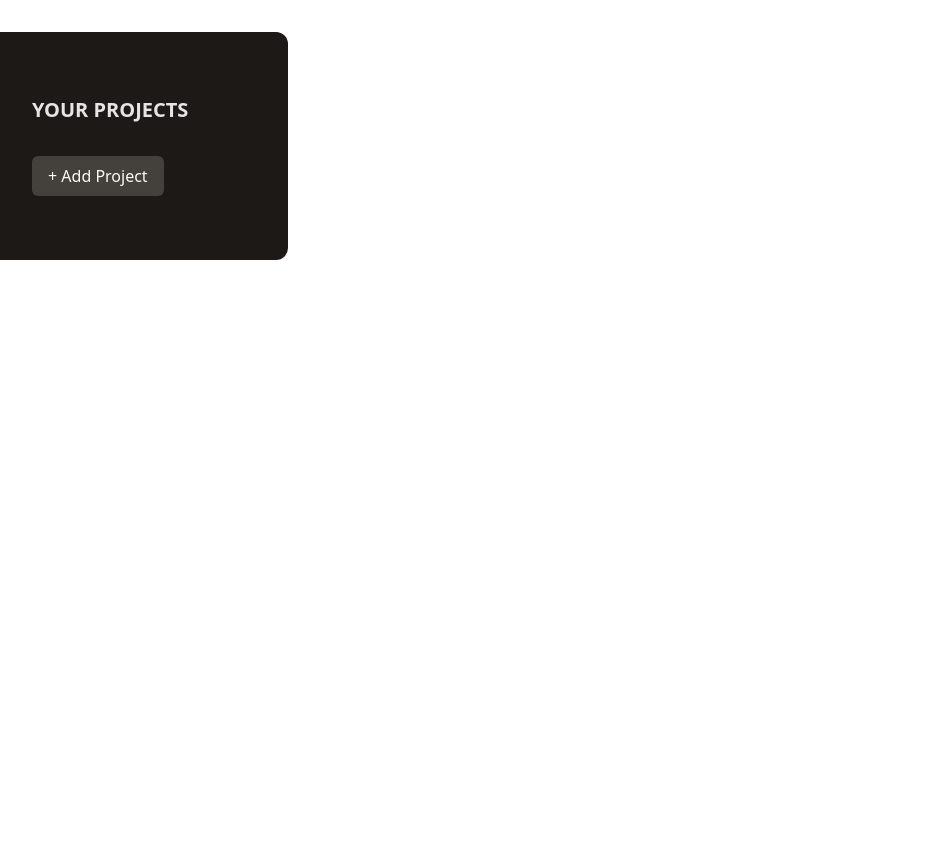
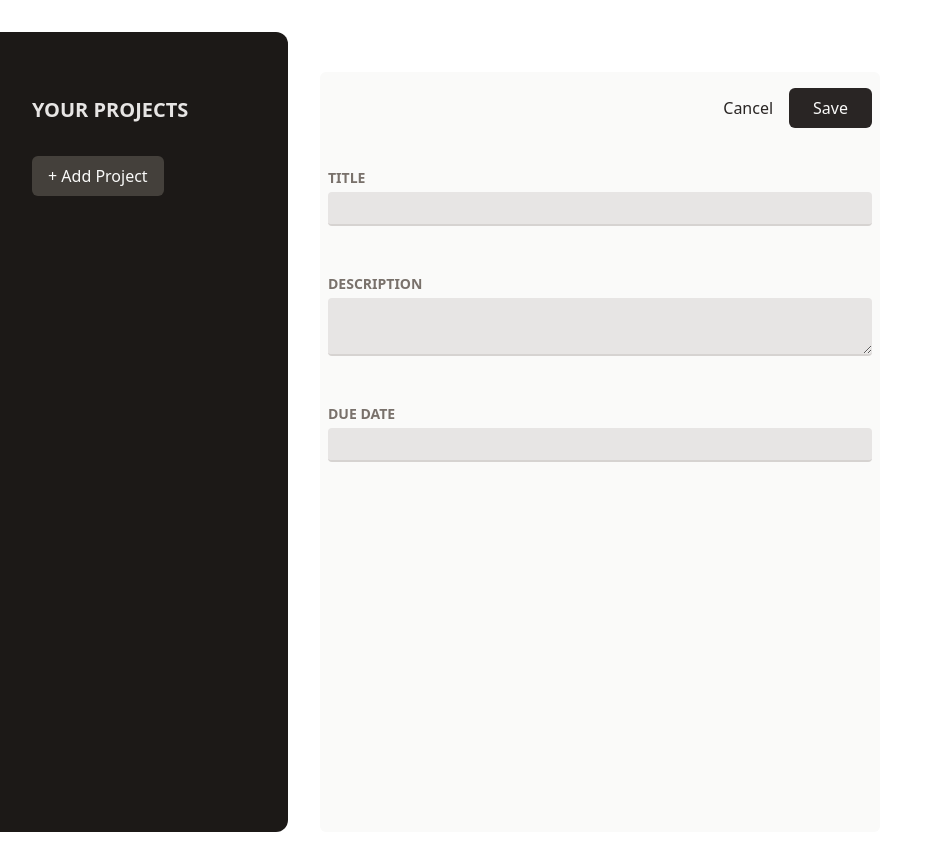
Before and after one commit to GeKtoRiX/projectsToDoLists, a React (Vite) app: page / in a window 1280 px wide. Shown: the whole page, without its empty margins (0-935 px from the left). Built offline with nearby package versions, Linux system fonts and the light colour scheme.

Commit message:
added Input.jsx/NewProject.jsx/applied styles

```diff
--- a/src/App.jsx
+++ b/src/App.jsx
@@ -1,9 +1,11 @@
-import ProjectSideBar from '@/components/ProjectSideBar';
+import ProjectSideBar from '@/components/ProjectSideBar.jsx';
+import NewProject from '@/components/NewProject.jsx';
 
 export default function App() {
   return (
-    <main className='h-screen my-8'>
+    <main className='h-screen flex gap-8 my-8'>
       <ProjectSideBar />
+      <NewProject />
     </main>
   );
 }
--- /dev/null
+++ b/src/components/Input.jsx
@@ -0,0 +1,17 @@
+export default function Input({ label, textArea, ...props }) {
+  const inputTextAreaStyles =
+    'border-b-2 rounded-sm border-stone-300 w-full p-1 text-stone-600 bg-stone-200 focus:outline-none focus:border-stone-600';
+
+  return (
+    <p className='flex flex-col gap-1 my-4'>
+      <label className='text-sm font-bold uppercase text-stone-500'>
+        {label}
+      </label>
+      {!textArea ? (
+        <input className={inputTextAreaStyles} {...props} />
+      ) : (
+        <textarea className={inputTextAreaStyles} {...props} />
+      )}
+    </p>
+  );
+}
--- /dev/null
+++ b/src/components/NewProject.jsx
@@ -0,0 +1,25 @@
+import Input from '@/components/Input.jsx';
+
+export default function NewProject() {
+  return (
+    <div className='rounded-md w-140 mt-10  bg-stone-50 '>
+      <menu className='flex justify-end items-center gap-4 my-4 px-2'>
+        <li>
+          <button className='text-stone-800 hover:text-stone-950 cursor-pointer'>
+            Cancel
+          </button>
+        </li>
+        <li>
+          <button className='rounded-md px-6 py-2 text-stone-50 bg-stone-800 hover:bg-stone-950 cursor-pointer'>
+            Save
+          </button>
+        </li>
+      </menu>
+      <div className='flex flex-col gap-4 justify-center p-2'>
+        <Input label={'title'} />
+        <Input label={'Description'} textArea />
+        <Input label={'Due Date'} />
+      </div>
+    </div>
+  );
+}
```
